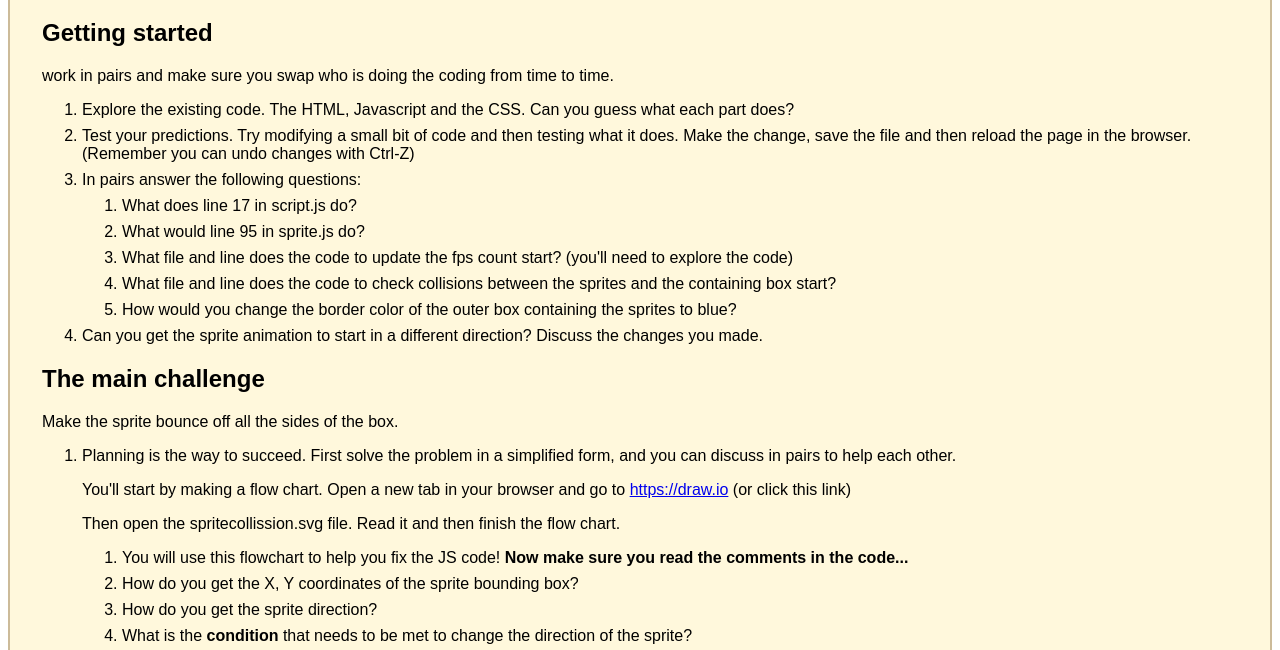
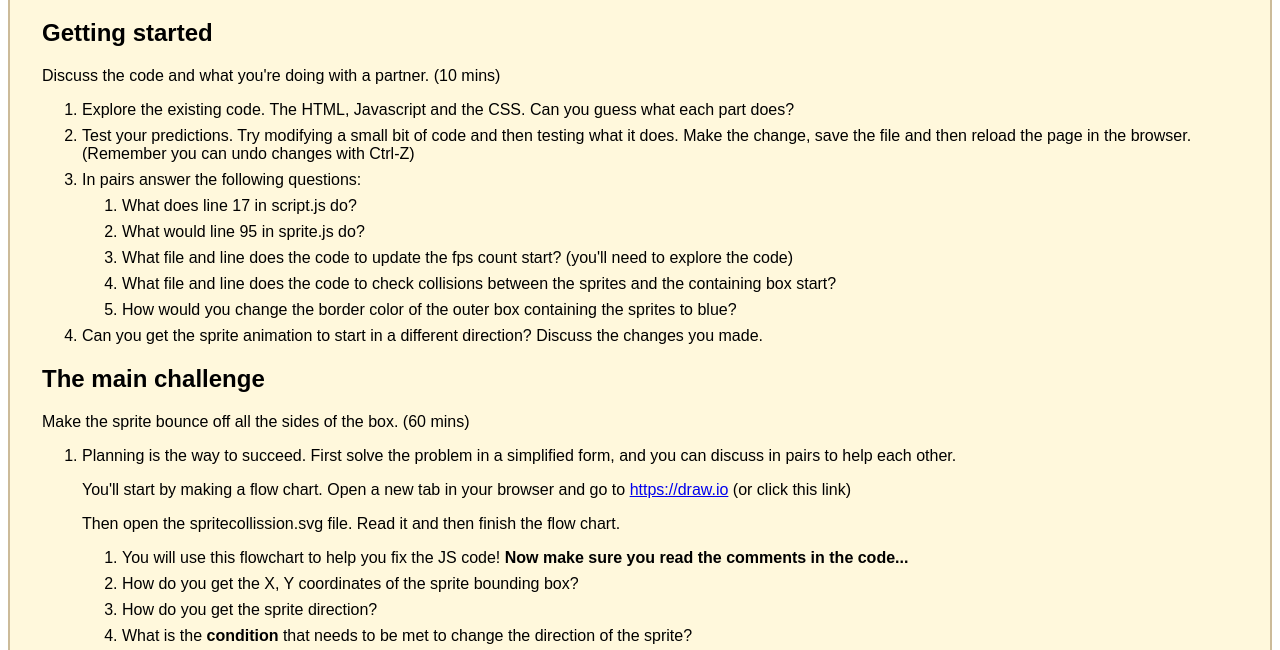
Before and after one commit to jhudshcg/js_openday_activity, a plain HTML site: page help.html in a window 1280 px wide. Shown: the part 127-777 px from the top of the page. Drawn offline with Linux system fonts and the light colour scheme.

Commit message:
Update help.html

```diff
--- a/help.html
+++ b/help.html
@@ -55,7 +55,7 @@
         <article>
             <section>
                 <h2>Getting started</h2>
-                <p>work in pairs and make sure you swap who is doing the coding from time to time.</p>
+                <p>Discuss the code and what you're doing with a partner. (10 mins)</p>
                 <ol>
                     <li>Explore the existing code. The HTML, Javascript and the CSS. Can you guess what each part does?</li>
                     <li>Test your predictions. Try modifying a small bit of code and then testing what it does. Make the change, save the file and then reload the page in the browser. (Remember you can undo changes with Ctrl-Z)</li>
@@ -83,7 +83,7 @@
             </section>
             <section>
                 <h2>The main challenge</h2>
-                <p>Make the sprite bounce off all the sides of the box.</p>
+                <p>Make the sprite bounce off all the sides of the box. (60 mins)</p>
                 <ol>
                     <li><p>Planning is the way to succeed. First solve the problem in a simplified form, and you can discuss in pairs to help each other.</p>
                         <p>You'll start by making a flow chart. Open a new tab in your browser and go to <a rel="noopener" target="_blank" href="https://draw.io">https://draw.io</a> (or click this link)</p>
```
